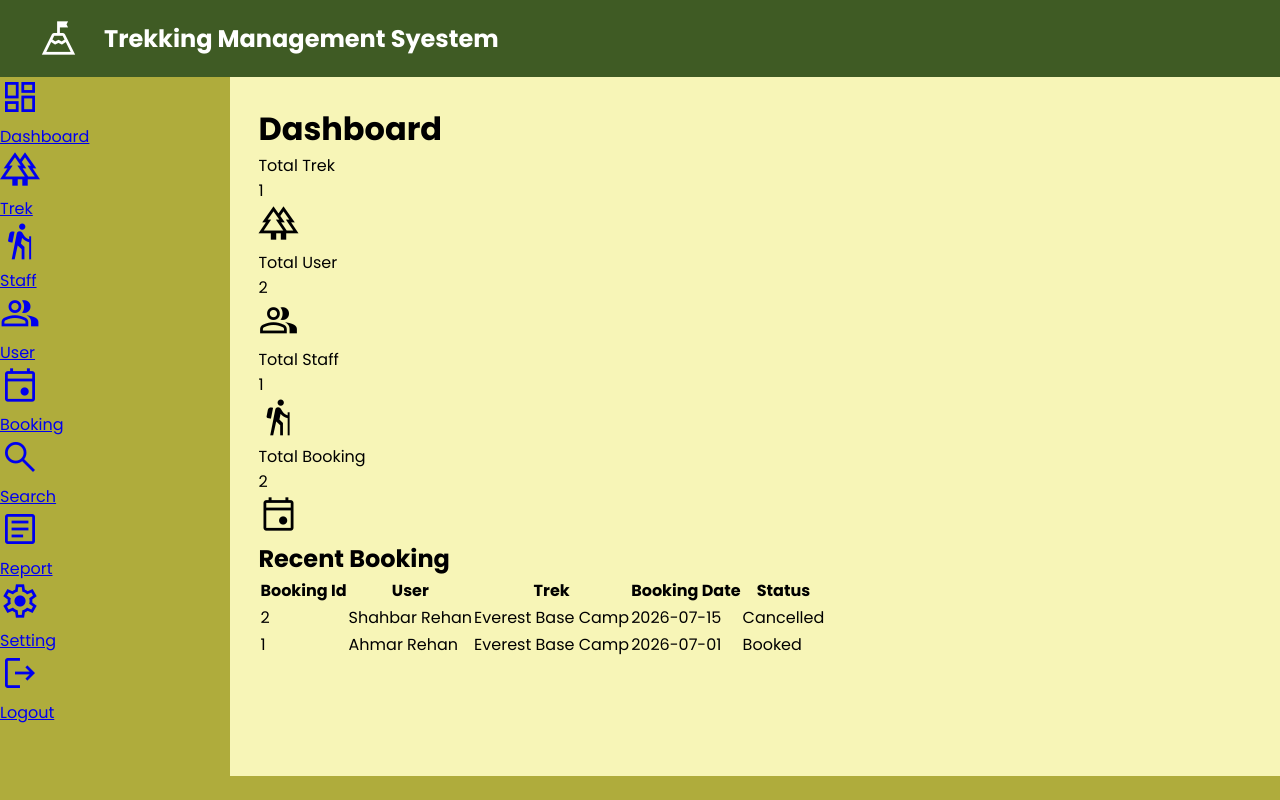
After one commit to 24f2007062/trekking-management-application, a Flask app: page /admin/dashboard in a window 1280 px wide. The commit adds this page. Run offline with Flask 3, Linux system fonts and the light colour scheme; some web fonts are replaced.

Commit message:
Created the Admin Dashboard in endpoint'/admin/dashboard'

```diff
--- a/trekking_management_application/app.py
+++ b/trekking_management_application/app.py
@@ -57,9 +57,15 @@ def register_form():
 
 
 
-@app.route('/admin')
+@app.route('/admin/dashboard')
 def admin_dashboard():
-    return render_template('adminpages/dashboard.html')
+    trek_count=Trek.query.count()
+    user_count=User.query.count() -1
+    staff_count=StaffProfile.query.count()
+    booking_count=Booking.query.count()
+
+    recent_bookings=Booking.query.order_by(Booking.booking_id.desc()).limit(5).all() # tooking the hlep of ai in this query.
+    return render_template('adminpages/dashboard.html', trek_count=trek_count, user_count=user_count, staff_count=staff_count, booking_count=booking_count, recent_bookings=recent_bookings)
 
 
 @app.route('/user/<int:user_id>')
--- a/trekking_management_application/static/base.css
+++ b/trekking_management_application/static/base.css
@@ -5,6 +5,7 @@
 }
 body {
     background-color: #AFAC3C;
+    font-family: "Poppins";
 }
 #header {
     display: flex;
--- a/trekking_management_application/static/login.css
+++ b/trekking_management_application/static/login.css
@@ -65,7 +65,7 @@ input::placeholder {
 
 #submit-btn {
     padding-left: 0;
-    background-color: lightskyblue;
+    background-color: #E8AF52;
     color: white;
     font-weight: bold;
 }
--- a/trekking_management_application/static/register.css
+++ b/trekking_management_application/static/register.css
@@ -66,7 +66,7 @@ input::placeholder {
 
 #submit-btn {
     padding-left: 0;
-    background-color: lightskyblue;
+    background-color: #E8AF52;
     color: white;
     font-weight: bold;
 }
--- a/trekking_management_application/static/side_nav_bar.css
+++ b/trekking_management_application/static/side_nav_bar.css
@@ -15,4 +15,5 @@
     width: 82vw;
     height: 87.35vh;
     background-color: #F7F5B7;
+    padding: 3.5vh;
 }
--- /dev/null
+++ b/trekking_management_application/templates/adminpages/admin_nav.html
@@ -0,0 +1,63 @@
+{% extends 'side_nav_bar.html' %}
+
+{% block css2 %} <link rel="stylesheet" href="{{ url_for('static', filename='admin/admin_nav.css') }}"> {% endblock %}
+
+{% block css3 %}{% endblock %}
+
+{% block title %}{% endblock %}
+
+
+{% block sidebar %}
+
+    <nav>
+        <a class='nav_item' id='dashboard-btn' href="{{ url_for('admin_dashboard') }}">
+            <div class='nav_item_logo'><span class="material-symbols-outlined">dashboard</span></div>
+            <div class='nav_item_name'>Dashboard</div>
+        </a>
+
+        <a class='nav_item' href="{{ url_for('admin_dashboard') }}">
+            <div class='nav_item_logo'><span class="material-symbols-outlined">forest</span></div>
+            <div class='nav_item_name'>Trek</div>
+        </a>
+
+        <a class='nav_item' href="{{ url_for('admin_dashboard') }}">
+            <div class='nav_item_logo'><span class="material-symbols-outlined">hiking</span></div>
+            <div class='nav_item_name'>Staff</div>
+        </a>
+
+        <a class='nav_item' href="{{ url_for('admin_dashboard') }}">
+            <div class='nav_item_logo'><span class="material-symbols-outlined">group</span></div>
+            <div class='nav_item_name'>User</div>
+        </a>
+
+        <a class='nav_item' href="{{ url_for('admin_dashboard') }}">
+            <div class='nav_item_logo'><span class="material-symbols-outlined">event</span></div>
+            <div class='nav_item_name'>Booking</div>
+        </a>
+
+        <a class='nav_item' href="{{ url_for('admin_dashboard') }}">
+            <div class='nav_item_logo'><span class="material-symbols-outlined">search</span></div>
+            <div class='nav_item_name'>Search</div>
+        </a>
+
+        <a class='nav_item' href="{{ url_for('admin_dashboard') }}">
+            <div class='nav_item_logo'><span class="material-symbols-outlined">article</span></div>
+            <div class='nav_item_name'>Report</div>
+        </a>
+
+        <a class='nav_item' href="{{ url_for('admin_dashboard') }}">
+            <div class='nav_item_logo'><span class="material-symbols-outlined">settings</span></div>
+            <div class='nav_item_name'>Setting</div>
+        </a>
+
+        <a class='nav_item' href="{{ url_for('admin_dashboard') }}">
+            <div class='nav_item_logo'><span class="material-symbols-outlined">logout</span></div>
+            <div class='nav_item_name'>Logout</div>
+        </a>
+    </nav>
+
+
+{% endblock %}
+
+{% block main_content %}
+{% endblock %}
--- a/trekking_management_application/templates/adminpages/dashboard.html
+++ b/trekking_management_application/templates/adminpages/dashboard.html
@@ -1,12 +1,70 @@
-{% extends 'side_nav_bar.html' %}
+<!DOCTYPE html>
+{% extends 'adminpages/admin_nav.html' %}
 
-{% block css2 %} <link rel="stylesheet" href=""> {% endblock %}
+{% block css3 %} <link rel='stylesheet' href="{{ url_for('static', filename='admin/dashboard.css') }}"> {% endblock %}
 
 {% block title %}Admin Dashboard{% endblock %}
 
 
-{% block sidebar %}
 
-    Side Bar
+{% block main_content %}
 
+    <h1>Dashboard</h1>
+    <div id='cards'>
+
+        <div class='card'>
+            <div class='card-text'>
+                <div class='card-label'>Total Trek</div>
+                <div class='card-value'>{{ trek_count }}</div>
+            </div>
+            <span class="material-symbols-outlined">forest</span>
+        </div>
+
+        <div class='card'>
+            <div class='card-text'>
+                <div class='card-label'>Total User</div>
+                <div class='card-value'>{{ user_count }}</div>
+            </div>
+            <span class="material-symbols-outlined">group</span>
+        </div>
+
+        <div class='card'>
+            <div class='card-text'>
+                <div class='card-label'>Total Staff</div>
+                <div class='card-value'>{{ staff_count }}</div>
+            </div>
+            <span class="material-symbols-outlined">hiking</span>
+        </div>
+
+        <div class='card'>
+            <div class='card-text'>
+                <div class='card-label'>Total Booking</div>
+                <div class='card-value'>{{ booking_count }}</div>
+            </div>
+            <span class="material-symbols-outlined">event</span>
+        </div>
+
+    </div>
+
+    <div id='booking-info'>
+        <h2>Recent Booking</h2>
+        <table>
+            <tr>
+                <th>Booking Id</th>
+                <th>User</th>
+                <th>Trek</th>
+                <th>Booking Date</th>
+                <th>Status</th>
+            </tr>
+            {% for booking in recent_bookings %}
+                <tr>
+                    <td>{{ booking.booking_id}}</td>
+                    <td>{{ booking.trekker.name }}</td>
+                    <td>{{ booking.trek.trek_name }}</td>
+                    <td>{{ booking.booking_date }}</td>
+                    <td>{{ booking.status }}</td>
+                </tr>
+            {% endfor %}
+        </table>
+    </div>
 {% endblock %}
--- a/trekking_management_application/templates/base.html
+++ b/trekking_management_application/templates/base.html
@@ -10,6 +10,8 @@
 
     <link rel="stylesheet" href="{{ url_for('static', filename='base.css') }}">
     {% block css %}{% endblock %}
+    {% block css2 %}{% endblock %}
+    {% block css3 %}{% endblock %}
 
     <title>{% block title %}{% endblock %}</title>
 </head>
@@ -17,7 +19,9 @@
     <header id="header">
             <div class="material-symbols-outlined">mountain_flag</div>
             <div id="app-header-name">Trekking Management Syestem</div>
+
     </header>
+
 
 <!-- XXXXXXXXXXXXXXXXXXXXXXXXXXXXXXXXXXXXXXXXXXXXXXXXXXXXXXXXXXXXXXXXXXXXXXXXXXXXXXXXXXXXXXXXXXXXXXXXXXXXXXXXXXXXXXXXXXX -->
 <!-- NAV SIDE BAR -->
--- a/trekking_management_application/templates/side_nav_bar.html
+++ b/trekking_management_application/templates/side_nav_bar.html
@@ -1,9 +1,14 @@
 {% extends 'base.html' %}
 
 {% block css %} <link rel="stylesheet" href="{{ url_for('static', filename='side_nav_bar.css')}}"> {% endblock %}
+
 {% block css2 %}{% endblock %}
 
+{% block css3 %}{% endblock %}
+
 {% block title %}{% endblock %}
+
+
 
 {% block content %}
 
```
Also changed, not shown: trekking_management_application/instance/trekking_management.db, 2 other files.
